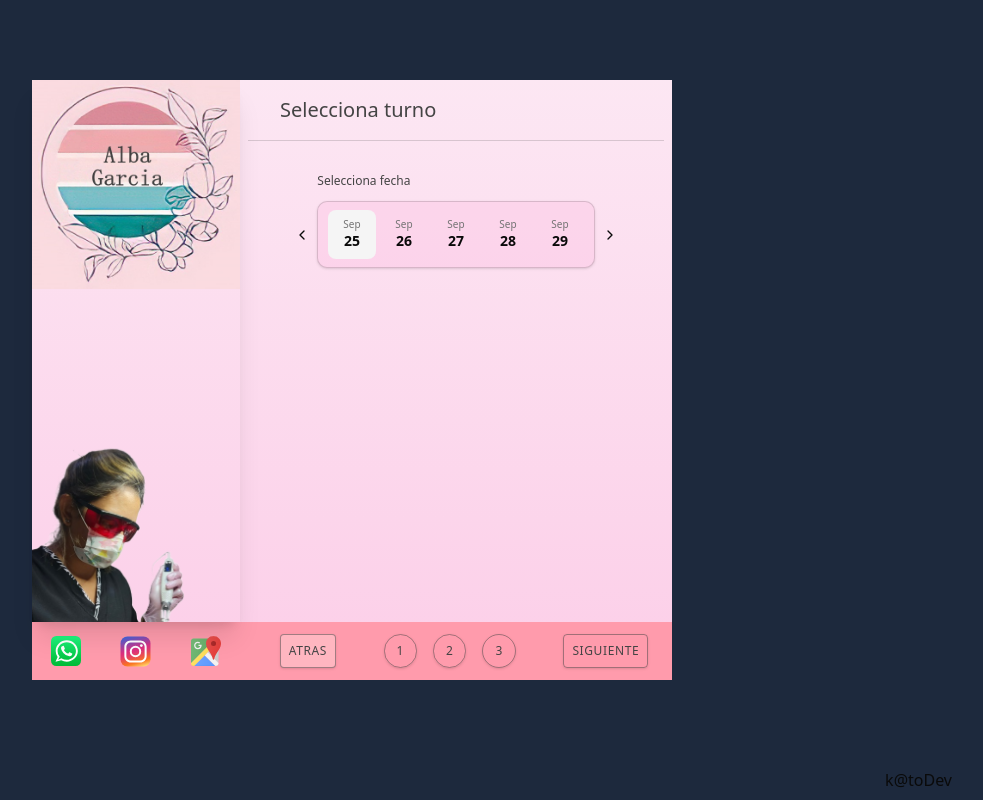
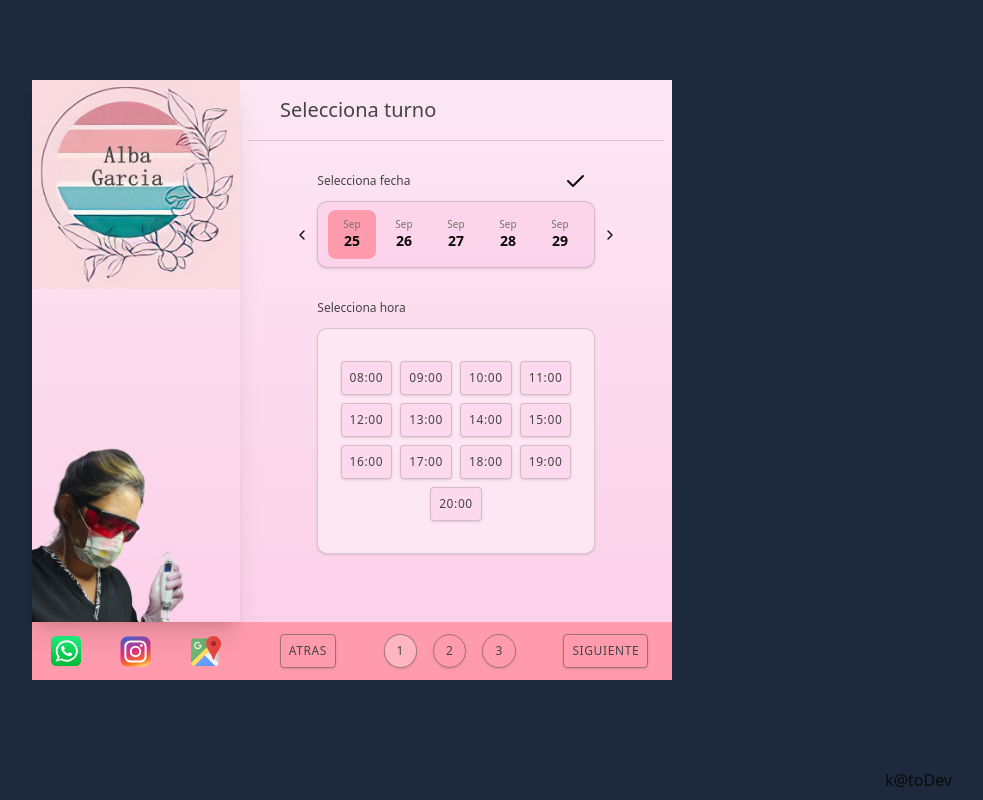
Before and after one commit to jonatanjmissora/nextjs-alba-turnosv2, a Next.js app: page /calendar in a window 1280 px wide. Shown: the whole page, without its empty margins (288-1271 px from the left). Built offline with nearby package versions, Linux system fonts and the light colour scheme.

Commit message:
zustand para selectedDate y selectedTime

```diff
--- a/src/app/(pages)/calendar/page.tsx
+++ b/src/app/(pages)/calendar/page.tsx
@@ -1,5 +1,5 @@
 "use client";
-import { useEffect, useState } from "react";
+import { useEffect } from "react";
 import {
   MiniCalendar,
   MiniCalendarDay,
@@ -7,6 +7,8 @@ import {
   MiniCalendarNavigation,
 } from "@/components/ui/shadcn-io/mini-calendar";
 import { IconCheck } from "@tabler/icons-react";
+import { timeRange } from "@/lib/time";
+import { useZStore } from "@/providers/zustand-provider";
 
 export default function CalendarPage() {
   return (
@@ -20,7 +22,8 @@ export default function CalendarPage() {
 }
 
 const MiniCalendarDate = () => {
-  const [selectedDate, setSelectedDate] = useState<Date | undefined>(undefined);
+  const selectedDate = useZStore((state) => state.selectedDate);
+  const setSelectedDate = useZStore((state) => state.setSelectedDate);
 
   return (
     <article className="flex flex-col gap-8 items-center mt-8">
@@ -35,7 +38,7 @@ const MiniCalendarDate = () => {
           )}
         </div>
         <MiniCalendar
-          onValueChange={setSelectedDate}
+          onValueChange={(date) => setSelectedDate(date || new Date())}
           value={selectedDate}
           className="bg-pink-300/20 flex justify-center items-center border border-[#444]/20 shadow w-full "
         >
@@ -64,31 +67,14 @@ const MiniCalendarDate = () => {
 };
 
 const TimeContainer = ({ selectedDate }: { selectedDate: Date }) => {
-  const timeRange = [
-    { id: 1, time: "08:00" },
-    { id: 2, time: "09:00" },
-    { id: 3, time: "10:00" },
-    { id: 4, time: "11:00" },
-    { id: 5, time: "12:00" },
-    { id: 6, time: "13:00" },
-    { id: 7, time: "14:00" },
-    { id: 8, time: "15:00" },
-    { id: 9, time: "16:00" },
-    { id: 10, time: "17:00" },
-    { id: 11, time: "18:00" },
-    { id: 12, time: "19:00" },
-    { id: 13, time: "20:00" },
-  ];
-
-  const [selectedTime, setSelectedTime] = useState<string | undefined>(
-    undefined,
-  );
+  const selectedTime = useZStore((state) => state.selectedTime);
+  const setSelectedTime = useZStore((state) => state.setSelectedTime);
 
   useEffect(() => {
     if (selectedDate) {
       setSelectedTime(undefined);
     }
-  }, [selectedDate]);
+  }, [selectedDate, setSelectedTime]);
 
   return (
     <div className="flex flex-col gap-3 justify-center items-center w-2/3">
--- /dev/null
+++ b/src/lib/time.ts
@@ -0,0 +1,20 @@
+interface TimeRange {
+  id: number;
+  time: string;
+}
+
+export const timeRange: TimeRange[] = [
+  { id: 1, time: "08:00" },
+  { id: 2, time: "09:00" },
+  { id: 3, time: "10:00" },
+  { id: 4, time: "11:00" },
+  { id: 5, time: "12:00" },
+  { id: 6, time: "13:00" },
+  { id: 7, time: "14:00" },
+  { id: 8, time: "15:00" },
+  { id: 9, time: "16:00" },
+  { id: 10, time: "17:00" },
+  { id: 11, time: "18:00" },
+  { id: 12, time: "19:00" },
+  { id: 13, time: "20:00" },
+];
--- a/src/store/useZStore.ts
+++ b/src/store/useZStore.ts
@@ -3,18 +3,24 @@ import { create } from "zustand";
 export type State = {
   selectedService: string;
   step: number;
+  selectedDate: Date;
+  selectedTime: string | undefined;
 };
 
 export type Actions = {
   setSelectedService: (service: string) => void;
   setStep: (step: number) => void;
+  setSelectedDate: (date: Date) => void;
+  setSelectedTime: (time: string | undefined) => void;
 };
 
 export type StoreType = State & Actions;
 
 const defaultInitState: State = {
   selectedService: "0",
-  step: 0,
+  step: 1,
+  selectedDate: new Date(),
+  selectedTime: undefined,
 };
 
 export const createStore = (initState: Partial<State> = {}) => {
@@ -23,6 +29,8 @@ export const createStore = (initState: Partial<State> = {}) => {
     ...initState,
     setSelectedService: (service) => set({ selectedService: service }),
     setStep: (step) => set({ step }),
+    setSelectedDate: (date) => set({ selectedDate: date }),
+    setSelectedTime: (time) => set({ selectedTime: time }),
   }));
 };
 
@@ -31,4 +39,6 @@ export const useStoreDirect = create<StoreType>()((set) => ({
   ...defaultInitState,
   setSelectedService: (service) => set({ selectedService: service }),
   setStep: (step) => set({ step }),
+  setSelectedDate: (date) => set({ selectedDate: date }),
+  setSelectedTime: (time) => set({ selectedTime: time }),
 }));
```
Also changed, not shown: src/app/_components/Aside.tsx (+11 -0 lines).
